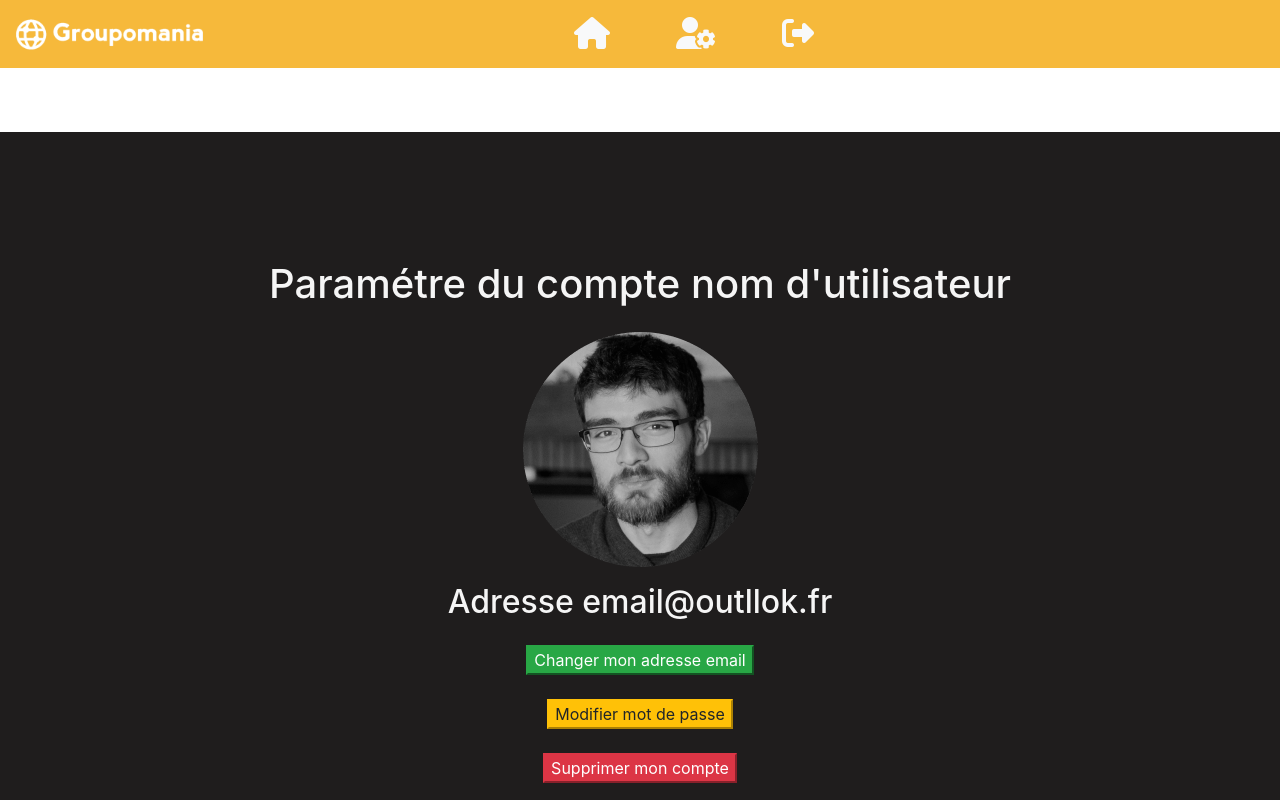
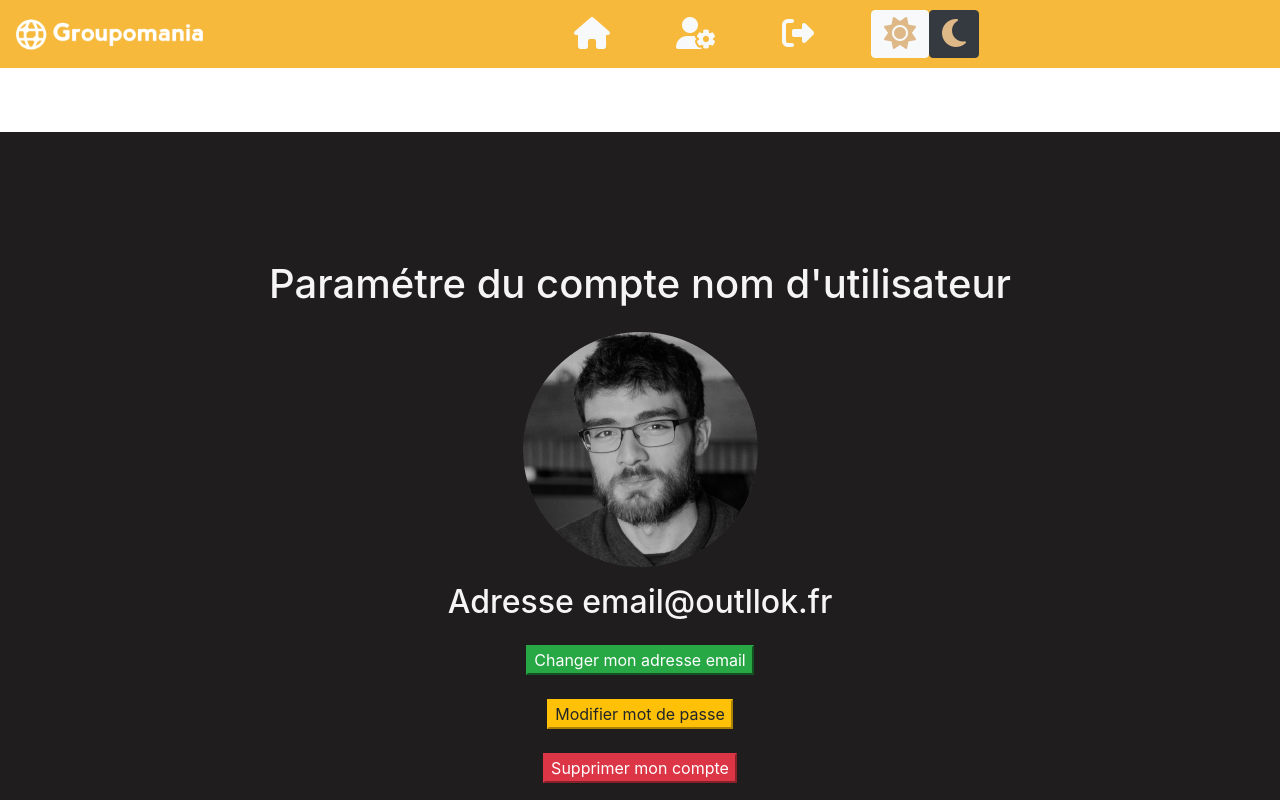
Before and after one commit to jordanlaurent/P7-Groupomania, a Vue app in the folder Frontend/: page /Profil in a window 1280 px wide. Shown: the top 800 px of the page. Built offline with nearby package versions, Linux system fonts and the light colour scheme.

Commit message:
ajout bouton mode nuit

```diff
--- a/Frontend/src/App.vue
+++ b/Frontend/src/App.vue
@@ -1,5 +1,7 @@
 <template>
+<div id="buttonColor">
   <router-view />
+</div>
 </template>
 <script>
 export default {
@@ -8,3 +10,6 @@ export default {
   },
 };
 </script>
+<style>
+
+</style>
--- a/Frontend/src/components/Addmessage.vue
+++ b/Frontend/src/components/Addmessage.vue
@@ -103,8 +103,8 @@ export default {
           this.$router.go(0); // refresh de la page
           console.log(response);
         })
-        .catch((error) => {
-          (this.errors = true), console.log(error);
+        .catch((err) => {
+          console.log(err);
         });
     },
   },
--- a/Frontend/src/components/Toolbar.vue
+++ b/Frontend/src/components/Toolbar.vue
@@ -1,4 +1,4 @@
-<template>
+<template >
   <nav class="navbar navbar-expand-lg navbar-dark template">
     <button
       class="navbar-toggler"
@@ -31,6 +31,10 @@
           </button>
         </li>
       </ul>
+       <div class="colorBackIcone">
+      <button class="btn-light btn"><i  @click="chBackcolor('whitesmoke')" class="fas fa-2x fa-sun "></i></button>
+      <button type="button" class="btn btn-dark"><i  @click="chBackcolor('#1e272e')" class="fas fa-2x fa-moon"></i></button>
+        </div>
     </div>
   </nav>
 </template>
@@ -63,8 +67,13 @@ export default {
         window.location = "/connexion";
         console.log("jwt vide");
       }
-    },
-  },
+    },  chBackcolor(color) {
+        localStorage.setItem("color", color);
+        var colorr = localStorage.getItem("color",color);
+       var doccolor = document.getElementById("buttonColor").style.backgroundColor = colorr
+       document.getElementsById("buttonColor").value = doccolor;
+}
+  }
 };
 </script>
 
--- a/Frontend/src/views/Mur.vue
+++ b/Frontend/src/views/Mur.vue
@@ -70,11 +70,6 @@ export default {
   text-align: center;
   color: #2c3e50;
   text-decoration: none;
-  background: linear-gradient(
-    70deg,
-    rgb(242, 242, 247),
-    rgba(216, 216, 216, 0.466)
-  );
 }
 #search {
   margin-top: 10%;
@@ -88,6 +83,8 @@ export default {
   align-content: center;
   padding-top: 7%;
 }
+.colorBackIcone{display: flex; justify-content: flex-end;}
+.fas{color: burlywood;}
 @media (min-width: 1920px) {
   #messagedisplay {
     margin-right: 20%;
```
Also changed, not shown: 1 other file (tests, documents, lock files or other folders).
